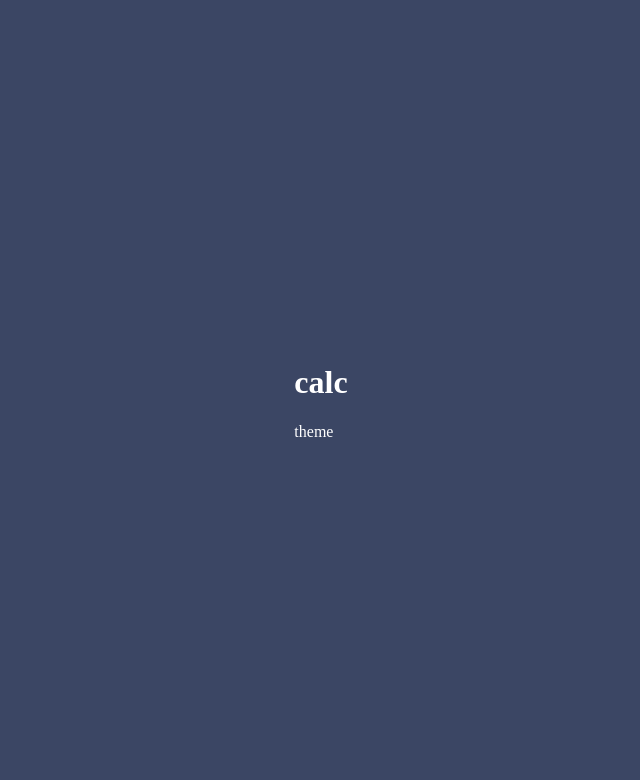
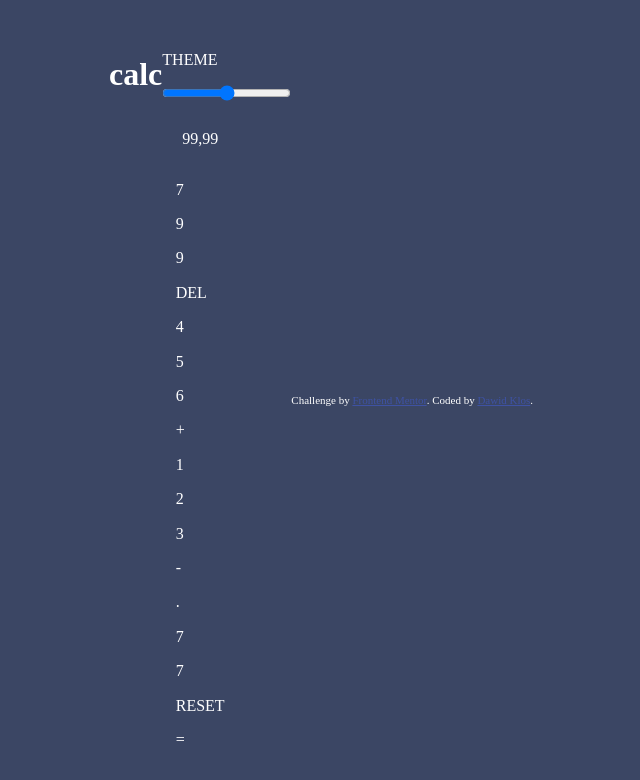
Before and after one commit to Dawid-Klos/calculator, a website built with webpack: page src/pages/index.html in a window 1280 px wide. Shown: the whole page, without its empty margins (319-959 px from the left). Built offline with nearby package versions, Linux system fonts and the light colour scheme.

Commit message:
Add HTML elements classes to main scss file

```diff
--- a/src/pages/index.html
+++ b/src/pages/index.html
@@ -4,7 +4,10 @@
     <meta charset="UTF-8" />
     <meta name="viewport" content="width=device-width, initial-scale=1.0" />
     <title>Calculator</title>
-    <meta name="description" content="Simple calculator which you can use for addition, subtraction, multiplication and division. The app is available with 3 themes." />
+    <meta
+      name="description"
+      content="Simple calculator which you can use for addition, subtraction, multiplication and division. The app is available with 3 themes."
+    />
     <!-- Title -->
     <meta property="og:title" content="" />
     <!-- OPTIONAL description. 2-4 sentences. -->
@@ -146,14 +149,48 @@
   </head>
   <body>
     <section class="calculator">
-      <div class="title-container">
-        <h1 class="title">calc</h1>
-        <div class="theme-container">
-          <p>theme</p>
+      <div class="title">
+        <h1 class="title__heading">calc</h1>
+
+        <div class="theme">
+          <p class="theme__text">THEME</p>
+          <input class="theme__input" type="range" min="0" max="2" />
         </div>
       </div>
-      <div class="result"></div>
-      <div class="buttons"></div>
+
+      <div class="result">
+        <p class="result__number">99,99</p>
+      </div>
+
+      <div class="buttons">
+        <div class="numbers">
+          <p class="numbers__seven">7</p>
+          <p class="numbers__eight">9</p>
+          <p class="numbers__nine">9</p>
+          <p class="numbers__delete">DEL</p>
+          <p class="numbers__four">4</p>
+          <p class="numbers__five">5</p>
+          <p class="numbers__six">6</p>
+          <p class="numbers__plus">+</p>
+          <p class="numbers__one">1</p>
+          <p class="numbers__two">2</p>
+          <p class="numbers__three">3</p>
+          <p class="numbers__minus">-</p>
+          <p class="numbers__dot">.</p>
+          <p class="numbers__divide">7</p>
+          <p class="numbers__multiply">7</p>
+        </div>
+        <div class="actions">
+          <p class="actions__reset">RESET</p>
+          <p class="actions__equal">=</p>
+        </div>
+      </div>
     </section>
+
+    <div class="attribution">
+      Challenge by <a href="https://www.frontendmentor.io?ref=challenge" target="_blank">Frontend Mentor</a>.
+      Coded by <a href="#">Dawid Klos</a>.
+    </div>
+
   </body>
 </html>
--- a/src/scss/main.scss
+++ b/src/scss/main.scss
@@ -1,5 +1,8 @@
 @import "~normalize.css";
 @import "_variables";
+
+.attribution { font-size: 11px; text-align: center; }
+.attribution a { color: hsl(228, 45%, 44%); }
 
 body {
   background: $bg;
@@ -9,3 +12,102 @@ body {
   justify-content: center;
   min-height: 100vh;
 }
+
+.calculator {
+  display: flex;
+  flex-flow: column nowrap;
+  justify-content: center;
+  align-items: center;
+}
+
+.title {
+  display: flex;
+  flex-flow: row nowrap;
+    &__heading {
+
+    }
+}
+
+.theme {
+
+    &__text {
+
+    }
+    &__input {
+
+    }
+}
+
+.result {
+
+    &__number {
+
+    }
+}
+
+.buttons {
+
+}
+
+.numbers {
+
+    &__seven {
+
+    }
+    &__eight {
+
+    }
+    &__nine {
+
+    }
+    &__delete {
+
+    }
+    &__four {
+
+    }
+    &__five {
+
+    }
+    &__six {
+
+    }
+    &__plus {
+
+    }
+    &__one {
+
+    }
+    &__two {
+
+    }
+    &__three {
+
+    }
+    &__minus {
+
+    }
+    &__dot {
+
+    }
+    &__divide {
+
+    }
+    &__multiply {
+
+    }
+}
+
+.actions {
+
+  &__reset {
+
+  }
+  &__equal {
+
+  }
+}
+
+.attribution {
+
+}
```
